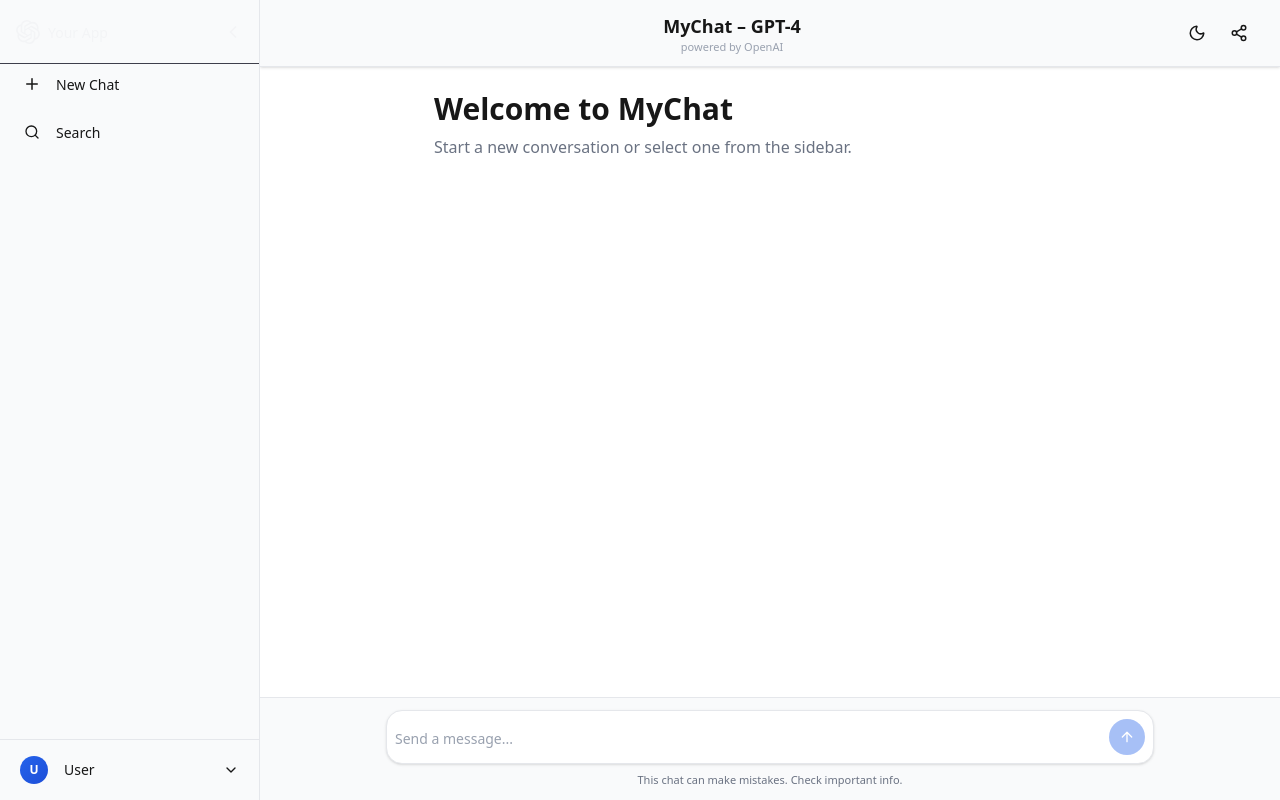
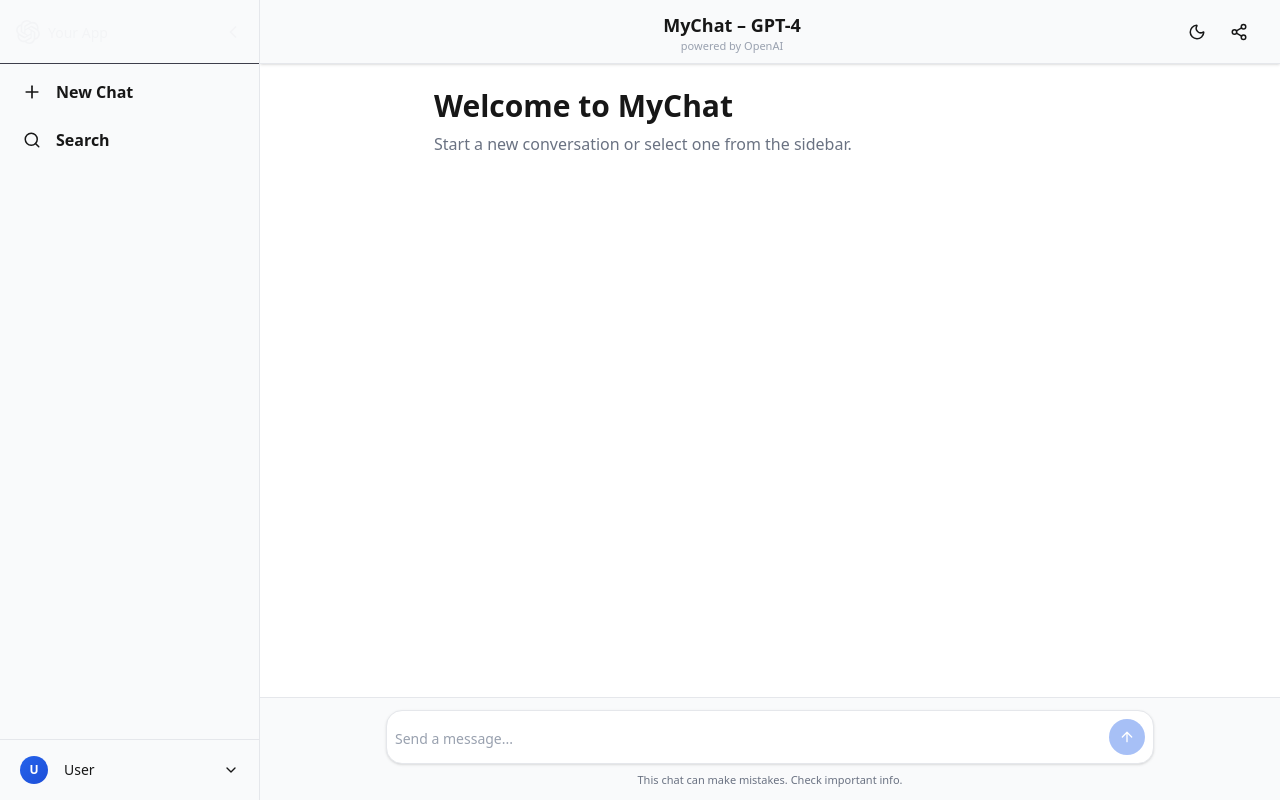
Before and after one commit to SergioAcostaTer/personal-nutrition-assistant, a Next.js app in the folder chatbot-frontend/: page / in a window 1280 px wide. Built offline with nearby package versions, Linux system fonts and the light colour scheme.

Commit message:
feat: ✨ enhance Sidebar and ChatHeader components with improved styling
* Added height to the `header` in `ChatHeader` for consistent layout.
* Increased icon sizes in `Sidebar` for better visibility.
* Adjusted text size and weight in `SidebarButton` for improved readability.

```diff
--- a/chatbot-frontend/src/components/chat/ChatHeader.tsx
+++ b/chatbot-frontend/src/components/chat/ChatHeader.tsx
@@ -10,7 +10,7 @@ export default function ChatHeader() {
 
     return (
         <header
-            className="flex items-center justify-between px-4 sm:px-6 py-3 border-b border-[var(--color-border)] bg-[var(--color-card)] shadow-sm sticky top-0 z-30"
+            className="flex items-center justify-between px-4 sm:px-6 py-3 border-b border-[var(--color-border)] bg-[var(--color-card)] shadow-sm sticky top-0 z-30 h-[64px]"
         >
             {/* Left: Open Sidebar (Mobile only) */}
             {!isDesktop && (
--- a/chatbot-frontend/src/components/sidebar/Sidebar.tsx
+++ b/chatbot-frontend/src/components/sidebar/Sidebar.tsx
@@ -45,7 +45,7 @@ export default function Sidebar() {
 
             <aside
                 className={`
-          h-screen flex flex-col transition-all duration-300 ease-in-out
+          h-screen flex flex-col transition-all duration-300 ease-in-out gap-2
           border-r border-[var(--color-border)] bg-[var(--color-card)] text-[var(--color-foreground)] z-50
           ${isDesktop ? "static" : "fixed top-0 left-0"}
           ${isMobileOpen || isDesktop ? "translate-x-0" : "-translate-x-full"}
@@ -61,14 +61,14 @@ export default function Sidebar() {
 
                 <nav className="flex-1 px-2 overflow-y-auto space-y-2">
                     <SidebarButton
-                        icon={<Plus size={18} className="text-[var(--color-foreground)]" />}
+                        icon={<Plus size={20} className="text-[var(--color-foreground)]" />}
                         label="New Chat"
                         onClick={() => console.log("New Chat")}
                         collapsed={isDesktop && isCollapsed}
                     />
 
                     <SidebarButton
-                        icon={<Search size={16} className="text-[var(--color-foreground)]" />}
+                        icon={<Search size={18} className="text-[var(--color-foreground)]" />}
                         label="Search"
                         onClick={() => console.log("Search")}
                         collapsed={isDesktop && isCollapsed}
--- a/chatbot-frontend/src/components/sidebar/SidebarButton.tsx
+++ b/chatbot-frontend/src/components/sidebar/SidebarButton.tsx
@@ -36,7 +36,7 @@ export const SidebarButton = ({
                     marginLeft: collapsed ? 0 : 12,
                 }}
             >
-                <span className="text-sm text-[var(--color-foreground)] whitespace-nowrap">
+                <span className="text-md text-[var(--color-foreground)] whitespace-nowrap font-bold">
                     {label}
                 </span>
             </div>
```
